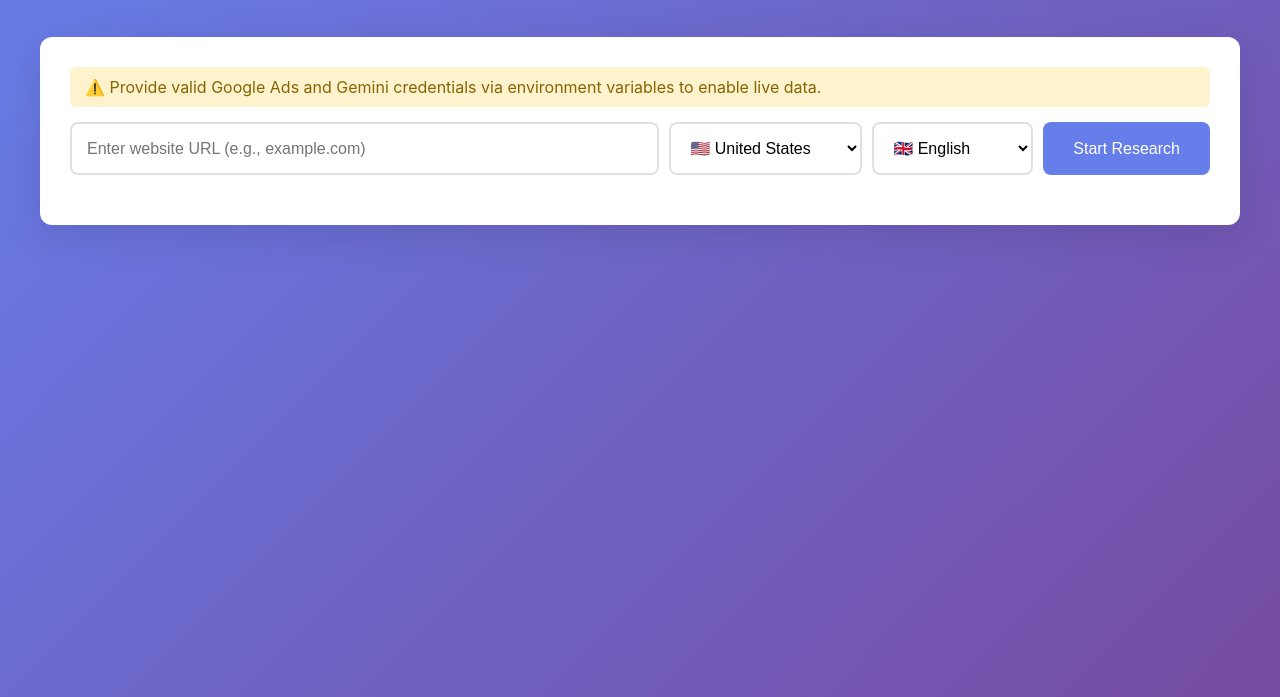
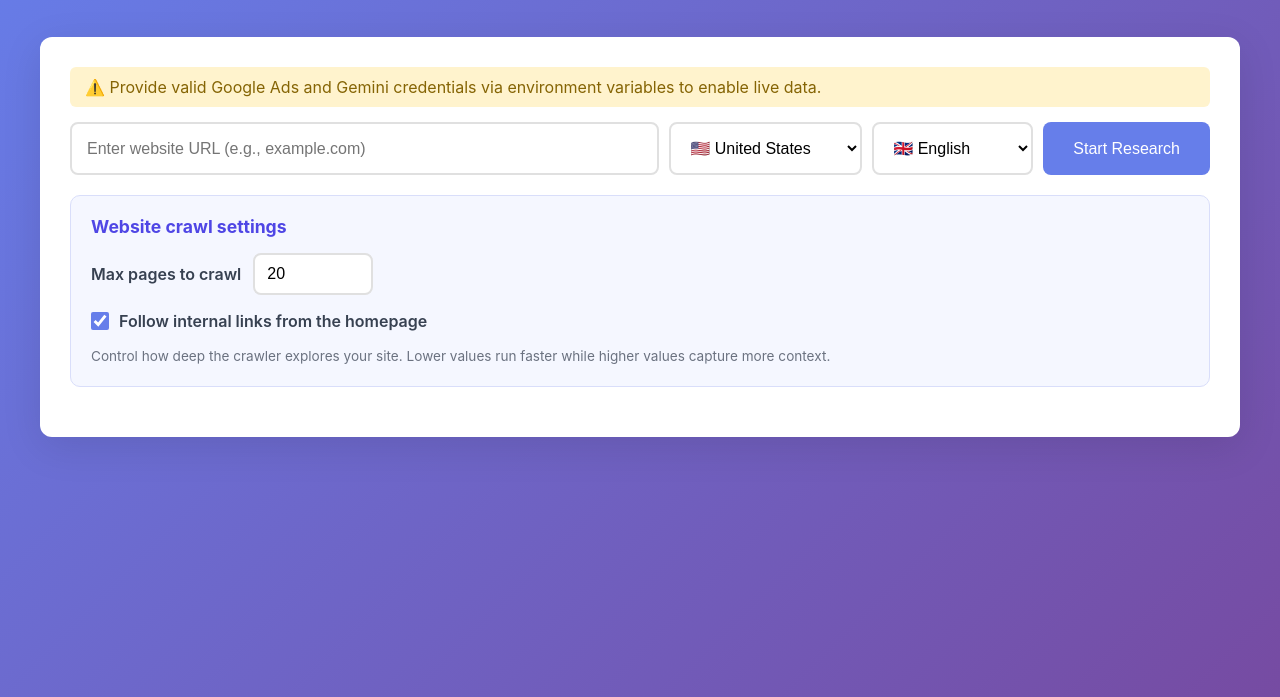
Before and after one commit to flin-agency/keyword-research-tool, a website: page frontend/public/index-improved.html in a window 1280 px wide. Shown: the part 103-800 px from the top of the page. Drawn offline with Linux system fonts and the light colour scheme.

Commit message:
Add crawl depth controls to frontend forms

```diff
--- a/frontend/public/app-improved.js
+++ b/frontend/public/app-improved.js
@@ -8,6 +8,8 @@ const elements = {
   countrySelect: document.getElementById('countrySelect'),
   languageSelect: document.getElementById('languageSelect'),
   startBtn: document.getElementById('startBtn'),
+  maxPagesInput: document.getElementById('maxPagesInput'),
+  followLinksCheckbox: document.getElementById('followLinksCheckbox'),
   progressContainer: document.getElementById('progressContainer'),
   progressFill: document.getElementById('progressFill'),
   progressText: document.getElementById('progressText'),
@@ -26,11 +28,33 @@ function getSelectedLanguageLabel() {
   return option?.dataset?.label || option?.textContent || '';
 }
 
+function getCrawlOptions() {
+  const options = {};
+
+  if (elements.maxPagesInput) {
+    const parsed = parseInt(elements.maxPagesInput.value, 10);
+    if (Number.isFinite(parsed) && parsed > 0) {
+      const clamped = Math.min(parsed, 100);
+      options.maxPages = clamped;
+      if (clamped !== parsed) {
+        elements.maxPagesInput.value = clamped;
+      }
+    }
+  }
+
+  if (elements.followLinksCheckbox) {
+    options.followLinks = elements.followLinksCheckbox.checked;
+  }
+
+  return options;
+}
+
 async function startResearch() {
   const url = elements.urlInput.value.trim();
   const country = elements.countrySelect.value;
   const language = elements.languageSelect.value;
   const languageLabel = getSelectedLanguageLabel();
+  const options = getCrawlOptions();
 
   if (!url) {
     showError('Please enter a website URL');
@@ -49,7 +73,7 @@ async function startResearch() {
       headers: {
         'Content-Type': 'application/json',
       },
-      body: JSON.stringify({ url, country, language, languageLabel }),
+      body: JSON.stringify({ url, country, language, languageLabel, options }),
     });
 
     if (!response.ok) {
--- a/frontend/public/index-improved.html
+++ b/frontend/public/index-improved.html
@@ -70,6 +70,66 @@
     .input-group input:focus {
       outline: none;
       border-color: #667eea;
+    }
+
+    .crawl-options {
+      background: #f5f7ff;
+      border: 1px solid #d9defa;
+      border-radius: 10px;
+      padding: 20px;
+      margin-bottom: 20px;
+      display: grid;
+      gap: 16px;
+    }
+
+    .crawl-options h3 {
+      font-size: 1.1rem;
+      color: #4f46e5;
+    }
+
+    .crawl-options .option-row {
+      display: flex;
+      align-items: center;
+      gap: 12px;
+      flex-wrap: wrap;
+    }
+
+    .crawl-options label {
+      font-weight: 600;
+      color: #374151;
+    }
+
+    .crawl-options input[type='number'] {
+      width: 120px;
+      padding: 10px 12px;
+      border: 2px solid #e0e0e0;
+      border-radius: 8px;
+      font-size: 1rem;
+    }
+
+    .crawl-options input[type='number']:focus {
+      outline: none;
+      border-color: #667eea;
+    }
+
+    .crawl-options .checkbox-row {
+      display: flex;
+      align-items: center;
+      gap: 10px;
+      font-weight: 600;
+      color: #374151;
+    }
+
+    .crawl-options input[type='checkbox'] {
+      width: 18px;
+      height: 18px;
+      accent-color: #667eea;
+    }
+
+    .crawl-options .helper-text {
+      font-size: 0.85rem;
+      color: #6b7280;
+      line-height: 1.4;
     }
 
     .btn {
@@ -351,6 +411,27 @@
         <button class="btn" id="startBtn">Start Research</button>
       </div>
 
+      <div class="crawl-options">
+        <h3>Website crawl settings</h3>
+        <div class="option-row">
+          <label for="maxPagesInput">Max pages to crawl</label>
+          <input
+            type="number"
+            id="maxPagesInput"
+            min="1"
+            max="100"
+            value="20"
+          />
+        </div>
+        <label class="checkbox-row" for="followLinksCheckbox">
+          <input type="checkbox" id="followLinksCheckbox" checked />
+          <span>Follow internal links from the homepage</span>
+        </label>
+        <p class="helper-text">
+          Control how deep the crawler explores your site. Lower values run faster while higher values capture more context.
+        </p>
+      </div>
+
       <div class="progress-container" id="progressContainer">
         <div class="progress-bar">
           <div class="progress-fill" id="progressFill">0%</div>
```
Also changed, not shown: frontend/public/app.js (+25 -1 lines), frontend/public/index-simple.html (+81 -0 lines).
